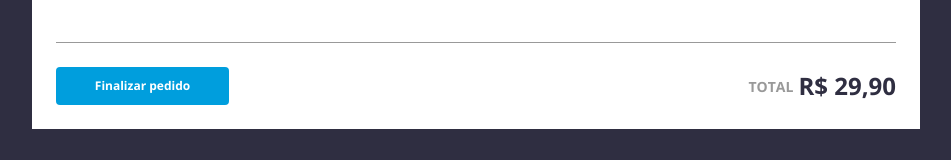
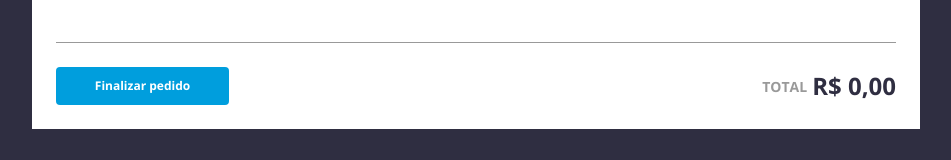
Before and after one commit to felipecfb/wefit-test, a React (Vite) app: page /cart in a window 1280 px wide. Shown: the part 419-579 px from the top of the page, without its empty margins (164-1115 px from the left). Built offline with nearby package versions, Linux system fonts and the light colour scheme.

Commit message:
feat: implementing delete product from cart

```diff
--- a/src/components/Header/components/cart.tsx
+++ b/src/components/Header/components/cart.tsx
@@ -6,8 +6,6 @@ export function Cart() {
   const { cart } = useCart()
 
   const cartQuantity = cart.reduce((acc, product) => acc + product.quantity, 0)
-
-  console.log(cartQuantity)
 
   return (
     <Container href="/cart">
--- a/src/hooks/useCart.tsx
+++ b/src/hooks/useCart.tsx
@@ -17,6 +17,7 @@ interface Cart extends MovieCard {
 interface CartContextData {
   cart: Cart[]
   addProductToCart: (product: MovieCard) => void
+  deleteProductFromCart: (productId: number) => void
 }
 
 interface CartProviderProps {
@@ -77,11 +78,19 @@ export function CartProvider({ children }: CartProviderProps) {
     }
   }
 
+  function deleteProductFromCart(productId: number) {
+    const newCart = cart.filter((product) => product.id !== productId)
+
+    setCart(newCart)
+    localStorage.setItem(WeMoviesLocalStorageKey, JSON.stringify(newCart))
+  }
+
   return (
     <CartContext.Provider
       value={{
         cart,
         addProductToCart,
+        deleteProductFromCart,
       }}
     >
       {children}
--- a/src/pages/Cart/components/CartContent/index.tsx
+++ b/src/pages/Cart/components/CartContent/index.tsx
@@ -1,4 +1,5 @@
 import { useCart } from '@/hooks/useCart'
+import { convertToBRL } from '@/utils/convertToBRL'
 
 import { CartItem } from '../CartItem'
 import {
@@ -12,7 +13,11 @@ import {
 } from './styles'
 
 export function CartContent() {
-  const { cart } = useCart()
+  const { cart, deleteProductFromCart } = useCart()
+
+  function handleDeleteProductFromCart(productId: number) {
+    deleteProductFromCart(productId)
+  }
 
   return (
     <CartContentContainer>
@@ -31,6 +36,9 @@ export function CartContent() {
             price={product.price}
             image={product.image}
             quantity={product.quantity}
+            deleteProductFromCart={() =>
+              handleDeleteProductFromCart(product.id)
+            }
           />
         ))}
       </CartBody>
@@ -42,7 +50,14 @@ export function CartContent() {
 
         <Total>
           <span>Total</span>
-          <p>R$ 29,90</p>
+          <p>
+            {convertToBRL(
+              cart.reduce(
+                (acc, product) => acc + product.price * product.quantity,
+                0,
+              ),
+            )}
+          </p>
         </Total>
       </CartFooter>
     </CartContentContainer>
--- a/src/pages/Cart/components/CartItem/index.tsx
+++ b/src/pages/Cart/components/CartItem/index.tsx
@@ -20,9 +20,16 @@ interface CartItemProps {
   price: number
   image: string
   quantity: number
+  deleteProductFromCart: () => void
 }
 
-export function CartItem({ title, price, image, quantity }: CartItemProps) {
+export function CartItem({
+  title,
+  price,
+  image,
+  quantity,
+  deleteProductFromCart,
+}: CartItemProps) {
   return (
     <CartItemContainer>
       <ProductWrapper>
@@ -41,7 +48,7 @@ export function CartItem({ title, price, image, quantity }: CartItemProps) {
 
       <Subtotal>{convertToBRL(quantity * price)}</Subtotal>
 
-      <DeleteButton>
+      <DeleteButton onClick={deleteProductFromCart}>
         <img src="trash.svg" alt="" />
       </DeleteButton>
     </CartItemContainer>
--- a/src/pages/Cart/index.tsx
+++ b/src/pages/Cart/index.tsx
@@ -6,5 +6,6 @@ import { Container } from './styles'
 
 export function Cart() {
   const { cart } = useCart()
+
   return <Container>{cart ? <CartContent /> : <EmptyCart />}</Container>
 }
```
